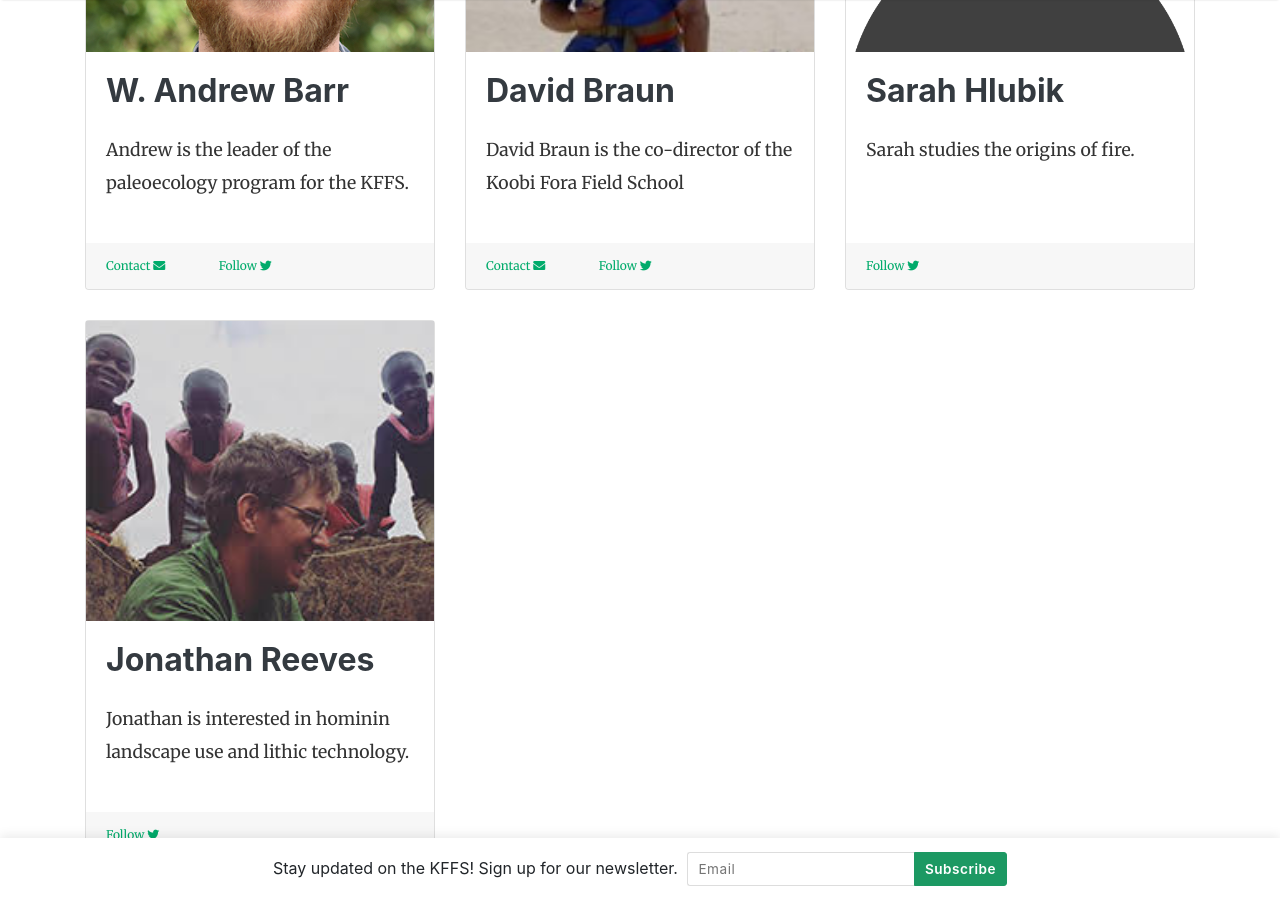
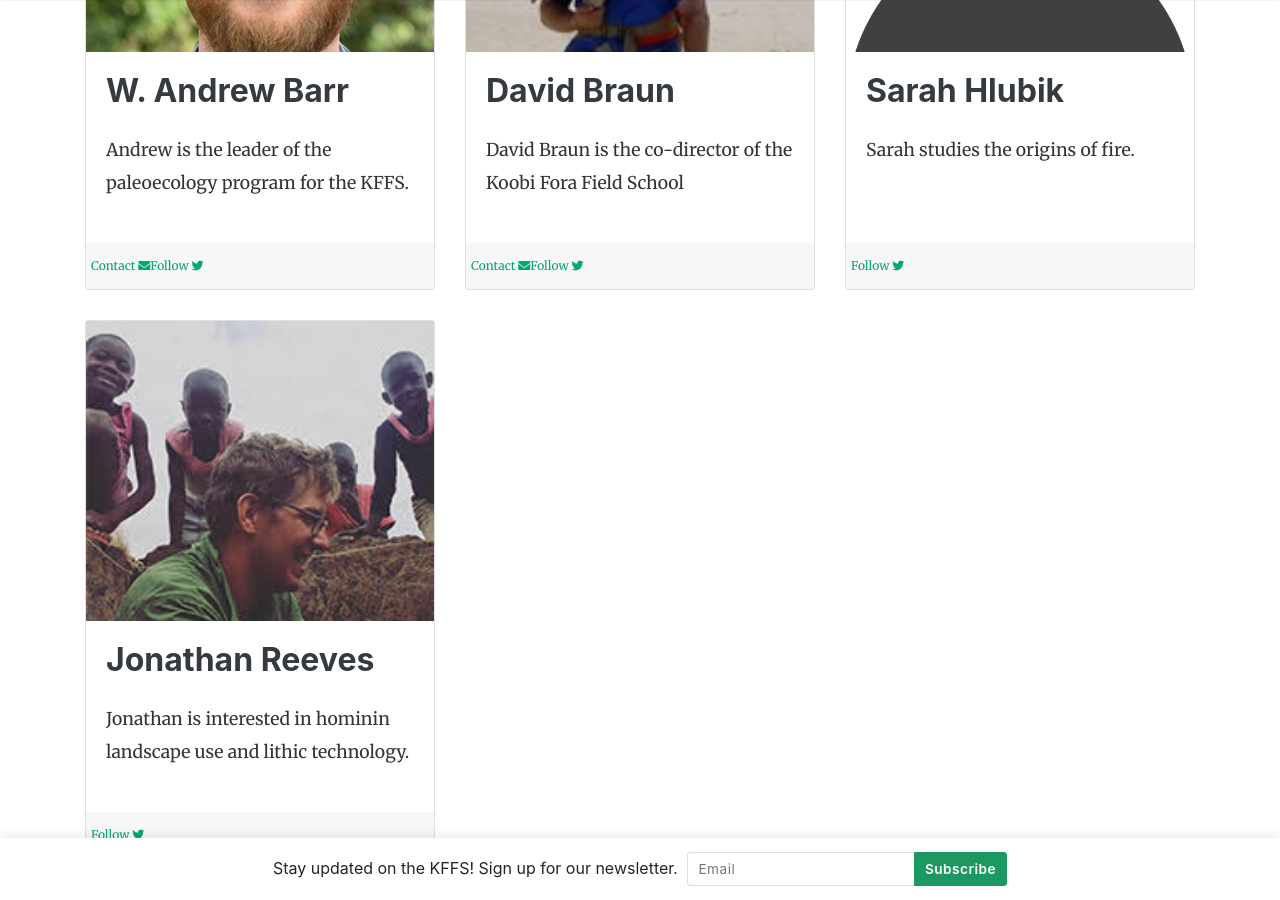
Before and after one commit to wabarr/KFFS, a Jekyll site: the page built from staff.md, in a window 1280 px wide and 900 px high, scrolled down 493 px. Built offline with Jekyll 4.4.1, drawn with Linux system fonts in a browser that asks for light colours; nearby versions of some CDN libraries; comment, search, counter and statistics services are not loaded.

Commit message:
Update staff.md

```diff
--- a/staff.md
+++ b/staff.md
@@ -27,14 +27,14 @@
 <div class="wrapfooter">
 <div class="row">
 {% if person.email != "" %}
-<div class="col-sm-4">
+<div class="col-xs-4">
 <a href="mailto:{{person.email}}">
    Contact <i class="fa fa-envelope fa-1x"></i>
 </a>
 </div>
 {% endif %}
 {% if person.twitter %}
-<div class="col-sm-4">
+<div class="col-xs-4">
 <a href="https://twitter.com/{{person.twitter | replace:'@',''}}">
    Follow <i class="fab fa-twitter fa-1x"></i>
 </a>
```
